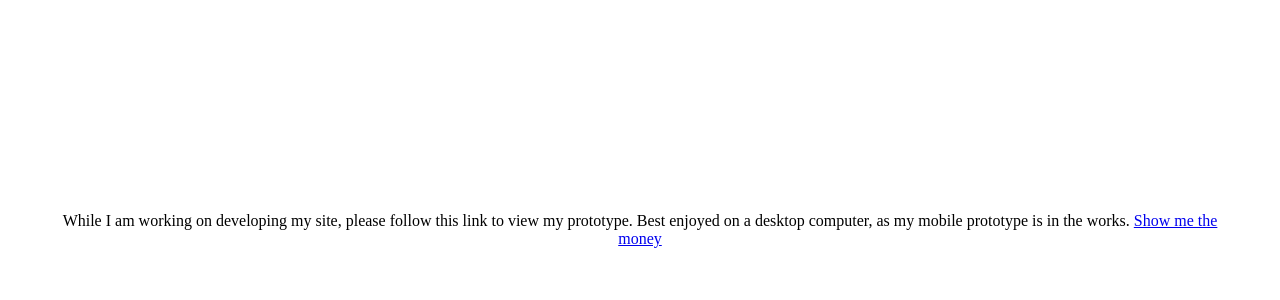
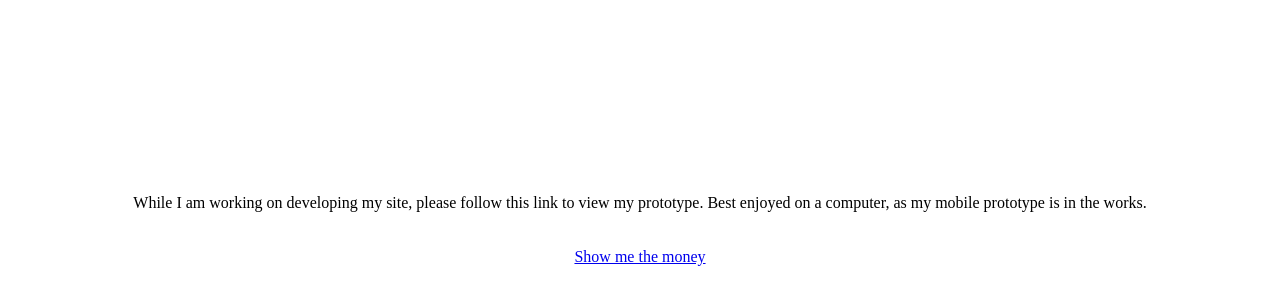
Before and after one commit to teresacantu/portfolio, a plain HTML site: page index.html in a window 1280 px wide. Shown: the part 220-520 px from the top of the page. Drawn offline with Linux system fonts and the light colour scheme.

Commit message:
Update index.html

```diff
--- a/index.html
+++ b/index.html
@@ -7,8 +7,10 @@
 </head>
 <body style="margin: 0; padding:50px; width: calc(100vw-50px); display: flex; justify-content: center; align-items: center; height: 100vh; text-align: center;">
     <p>
-        While I am working on developing my site, please follow this link to view my prototype. Best enjoyed on a desktop computer, as my mobile prototype is in the works.
-
+        While I am working on developing my site, please follow this link to view my prototype. Best enjoyed on a computer, as my mobile prototype is in the works.
+        <br>
+        <br>
+        <br>
         <a href="shorturl.at/rlLk4"  target="_blank">Show me the money</a>
     </p>
 </body>
```
